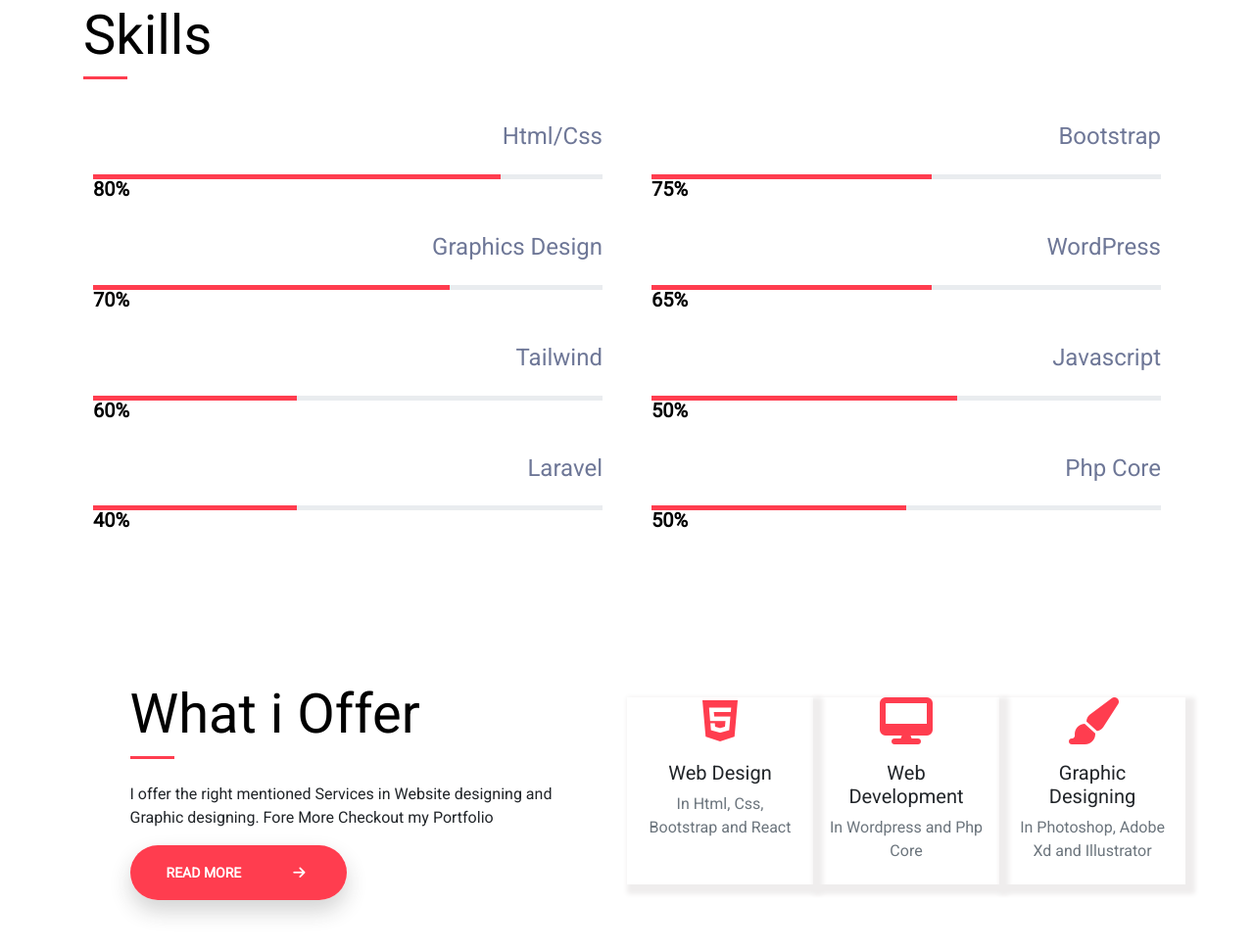
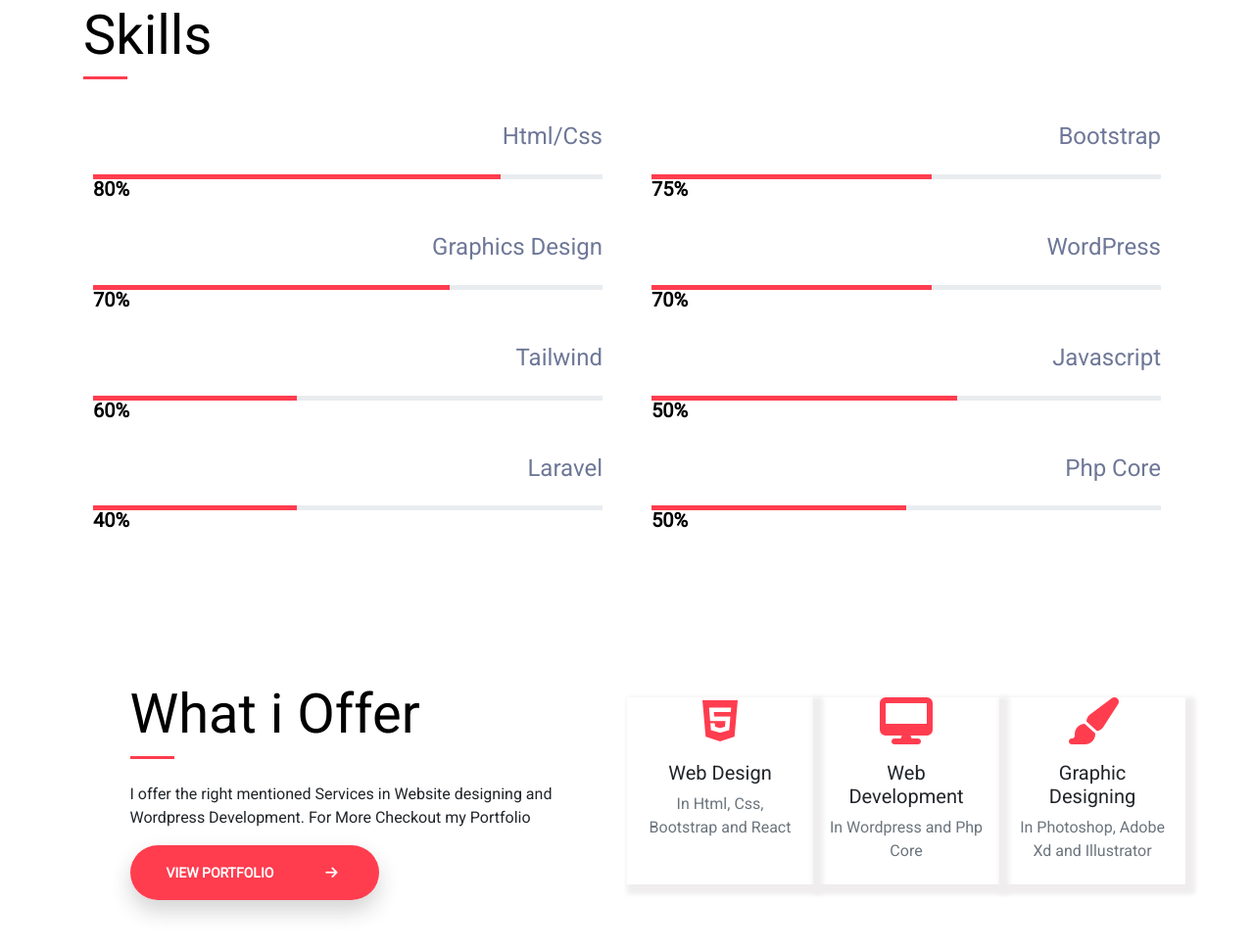
Before and after one commit to komalhafeez/MyWebsite.github.io, a plain HTML site: page index.html in a window 1280 px wide. Shown: the part 1449-2420 px from the top of the page at 98% size. Drawn offline with nearby package versions, Linux system fonts and the light colour scheme.

Commit message:
Update index.html

```diff
--- a/index.html
+++ b/index.html
@@ -83,7 +83,7 @@
          <div class="col-sm-6">
          <h5 class="text-uppercase text-muted ">About me</h5>
              <p class="font-size-16 py-2">I'am Komal Hafeez & I do <span id="typed2"></span></p>
-             <p class="text-black-50 text-justify">Designing and Coding have been my passion since the days I started working with computers but I found myself into web design/development since 2019.I have completed my graduation in in Bs(IT). I always look forward to learn and implement new technologies.
+             <p class="text-black-50 text-justify">Are you looking for someone to design or redesign your website ? Than you are on the right Place. Designing and Coding have been my passion since the days I started working with computers but I found myself into web design/development since 2019.I have completed my graduation in in Bs(IT). I always look forward to learn and implement new technologies.
 
 </p>
 
@@ -148,7 +148,7 @@
 						<div class="progress-bar" data-percent="55">
 
 						</div>
-                        <span class="percent-text"><span class="count">65</span>%</span>
+                        <span class="percent-text"><span class="count">70</span>%</span>
 					</div>
 				</div>
 			</div>
@@ -214,8 +214,8 @@
         <div class="col-md-5 mx-auto">
         <h2 class="title-1 display-4 wow fadeInDown" data-wow-duration="1s" data-wow-delay="0.1s">What i Offer</h2>
             <div class="underline mb-4"></div>
-        <p>I offer the right mentioned Services in Website designing and Graphic designing. Fore More Checkout my Portfolio </p>
-       <a href="#portfolio" class="scroll"> <button class="btn btn-lg service-btn">Read more<i class="fas fa-arrow-right arrow mr-0 ml-5"></i></button></a>
+        <p>I offer the right mentioned Services in Website designing and Wordpress Development. For More Checkout my Portfolio </p>
+       <a href="#portfolio" class="scroll"> <button class="btn btn-lg service-btn">View Portfolio<i class="fas fa-arrow-right arrow mr-0 ml-5"></i></button></a>
         </div>
 
         <div class="col-md-2 service-side text-center my-3">
```
